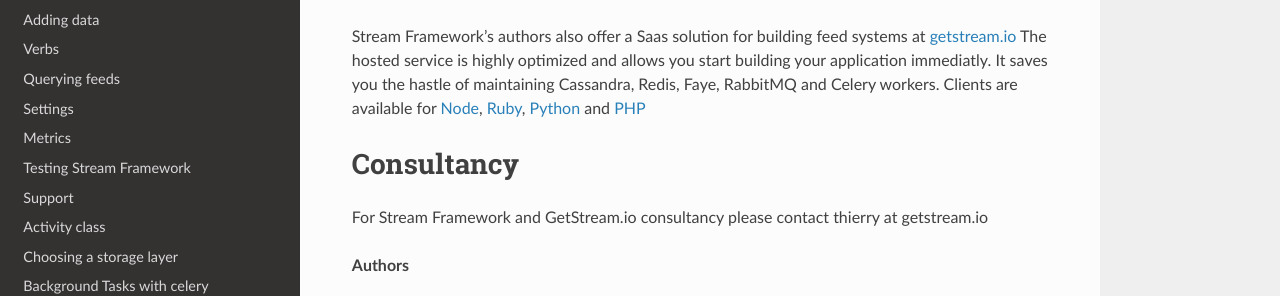
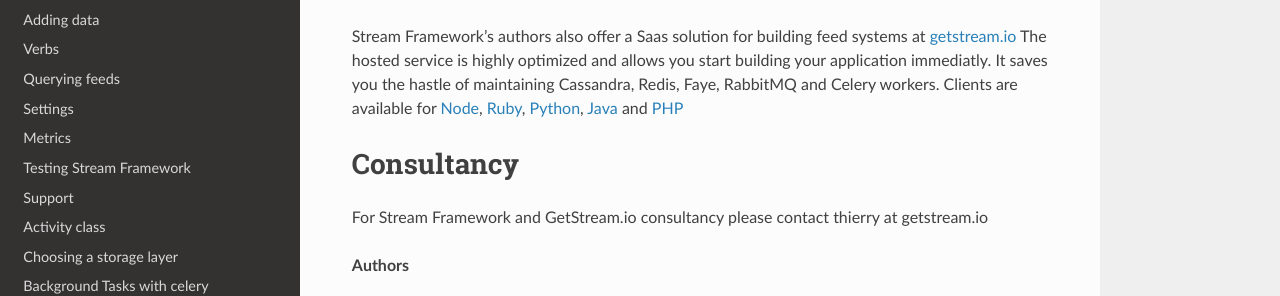
Before and after one commit to tschellenbach/Stream-Framework, a Sphinx documentation site: the page built from docs/readme.rst, in a window 1280 px wide and 900 px high, scrolled down 482 px. Shown: the part 159-455 px from the top of the window. Built offline with Sphinx 7.4.7 and the Read the Docs theme 2.0.0, drawn with Linux system fonts in a browser that asks for light colours.

Commit message:
Update readme.rst
Client libraries urls are updated. Java client library url is added.

```diff
--- a/docs/readme.rst
+++ b/docs/readme.rst
@@ -37,10 +37,11 @@ systems at `getstream.io <http://getstream.io/>`__ The hosted service is
 highly optimized and allows you start building your application
 immediatly. It saves you the hastle of maintaining Cassandra, Redis,
 Faye, RabbitMQ and Celery workers. Clients are available for
-`Node <https://github.com/tschellenbach/stream-js>`__,
-`Ruby <https://github.com/tbarbugli/stream-ruby>`__,
-`Python <https://github.com/tschellenbach/stream-python>`__ and
-`PHP <https://github.com/tbarbugli/stream-php>`__
+`Node <https://github.com/GetStream/stream-js>`__,
+`Ruby <https://github.com/GetStream/stream-ruby>`__,
+`Python <https://github.com/GetStream/stream-python>`__,
+`Java <https://github.com/GetStream/stream-java>`__ and
+`PHP <https://github.com/GetStream/stream-php>`__
 
 Consultancy
 -----------
```
